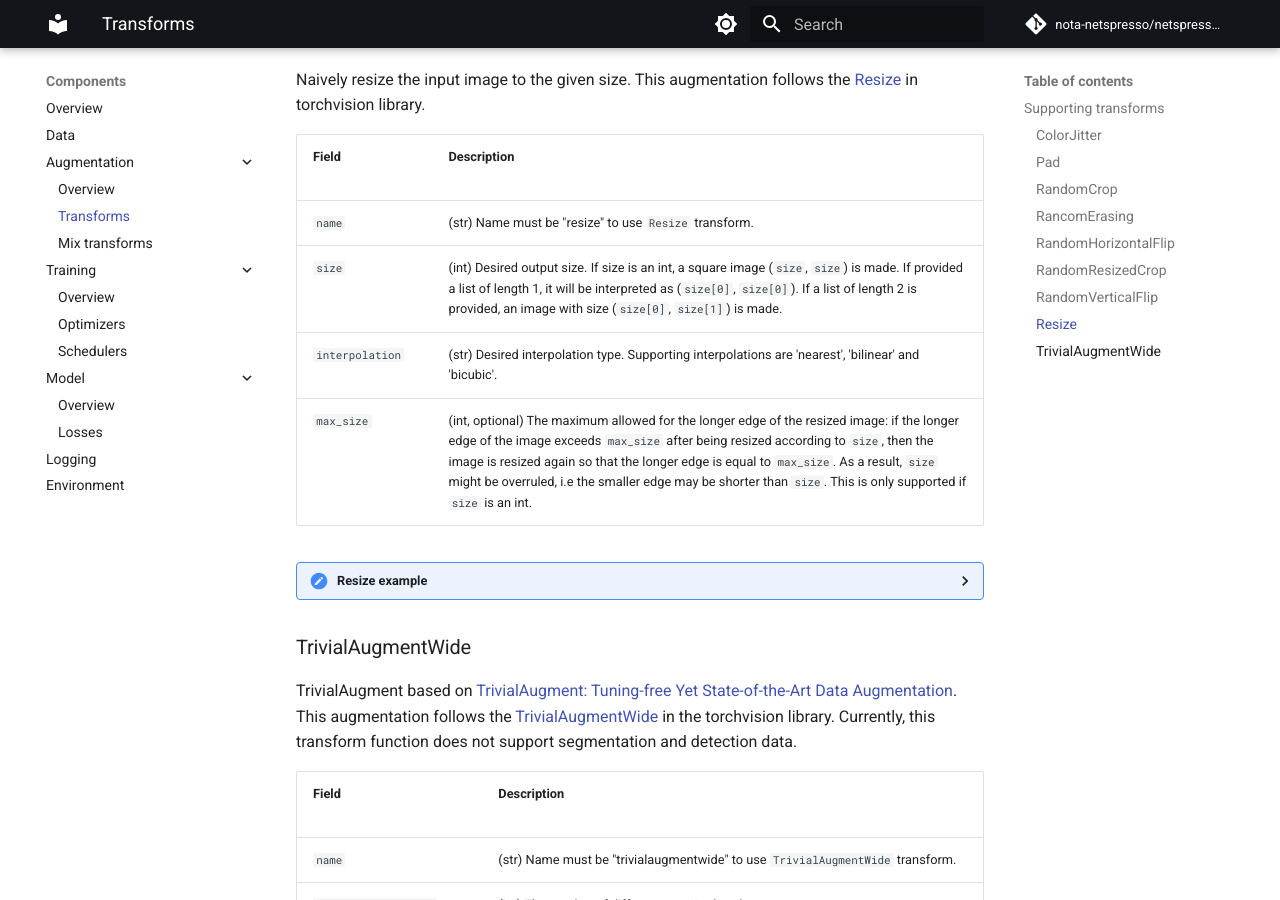
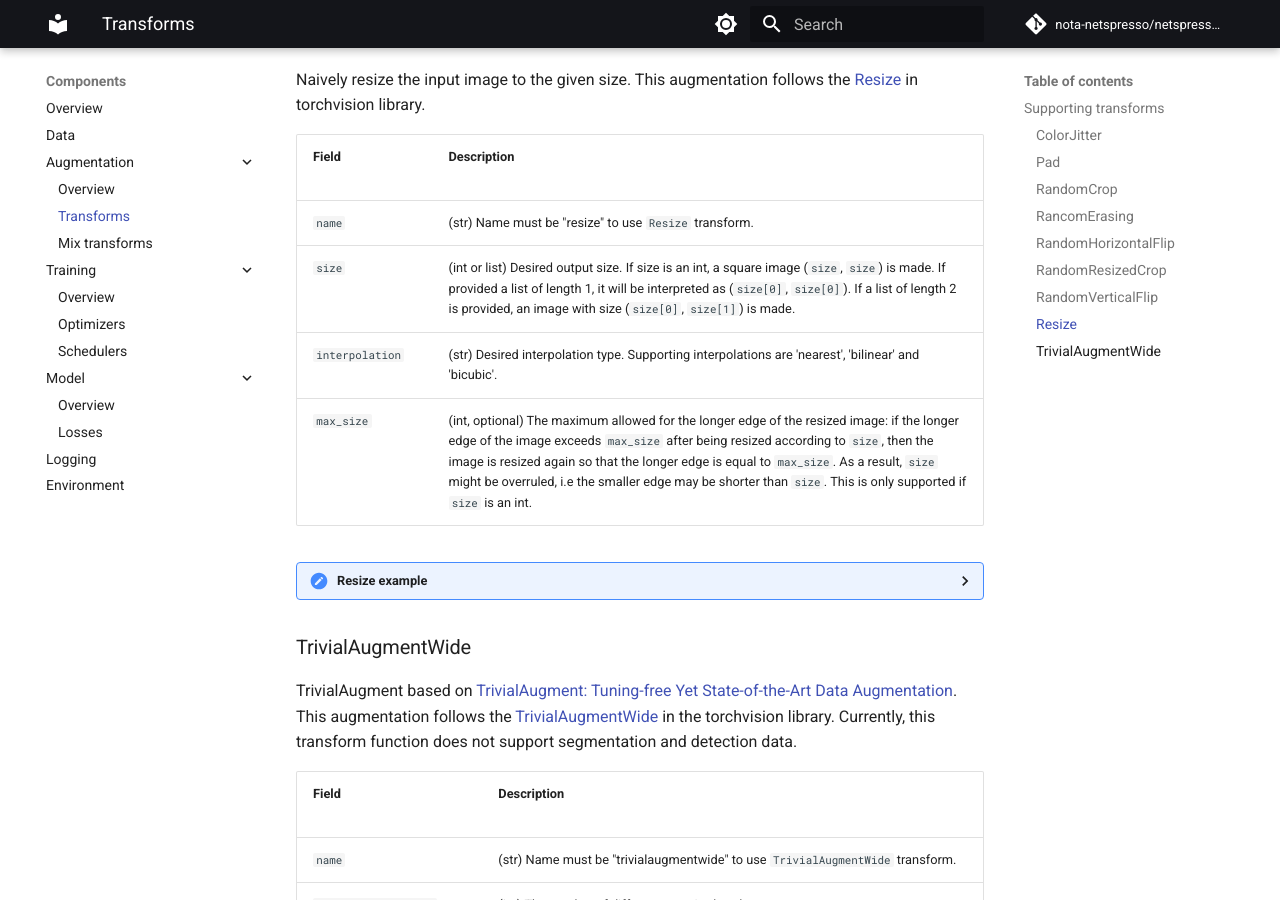
Before and after one commit to Nota-NetsPresso/netspresso-trainer, an MkDocs documentation site: the page built from docs/components/augmentation/transforms.md, in a window 1280 px wide and 900 px high, scrolled down 4273 px. Built offline with MkDocs 1.6.1 and Material for MkDocs 9.7.7, drawn with Linux system fonts in a browser that asks for light colours; comment, search, counter and statistics services are not loaded.

Commit message:
Fix docs

```diff
--- a/docs/components/augmentation/transforms.md
+++ b/docs/components/augmentation/transforms.md
@@ -189,7 +189,7 @@ Naively resize the input image to the given size. This augmentation follows the
 | Field <img width=200/> | Description |
 |---|---|
 | `name` | (str) Name must be "resize" to use `Resize` transform. |
-| `size` | (int) Desired output size. If size is an int, a square image (`size`, `size`) is made. If provided a list of length 1, it will be interpreted as (`size[0]`, `size[0]`). If a list of length 2 is provided, an image with size (`size[0]`, `size[1]`) is made. |
+| `size` | (int or list) Desired output size. If size is an int, a square image (`size`, `size`) is made. If provided a list of length 1, it will be interpreted as (`size[0]`, `size[0]`). If a list of length 2 is provided, an image with size (`size[0]`, `size[1]`) is made. |
 | `interpolation` | (str) Desired interpolation type. Supporting interpolations are 'nearest', 'bilinear' and 'bicubic'. |
 | `max_size` | (int, optional) The maximum allowed for the longer edge of the resized image: if the longer edge of the image exceeds `max_size` after being resized according to `size`, then the image is resized again so that the longer edge is equal to `max_size`. As a result, `size` might be overruled, i.e the smaller edge may be shorter than `size`. This is only supported if `size` is an int. |
 
```
